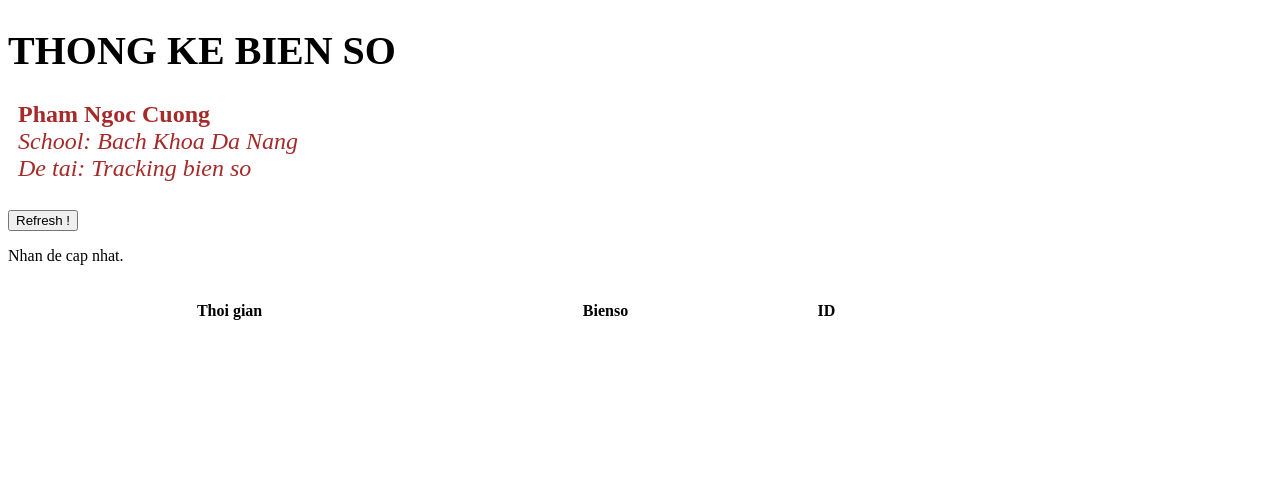
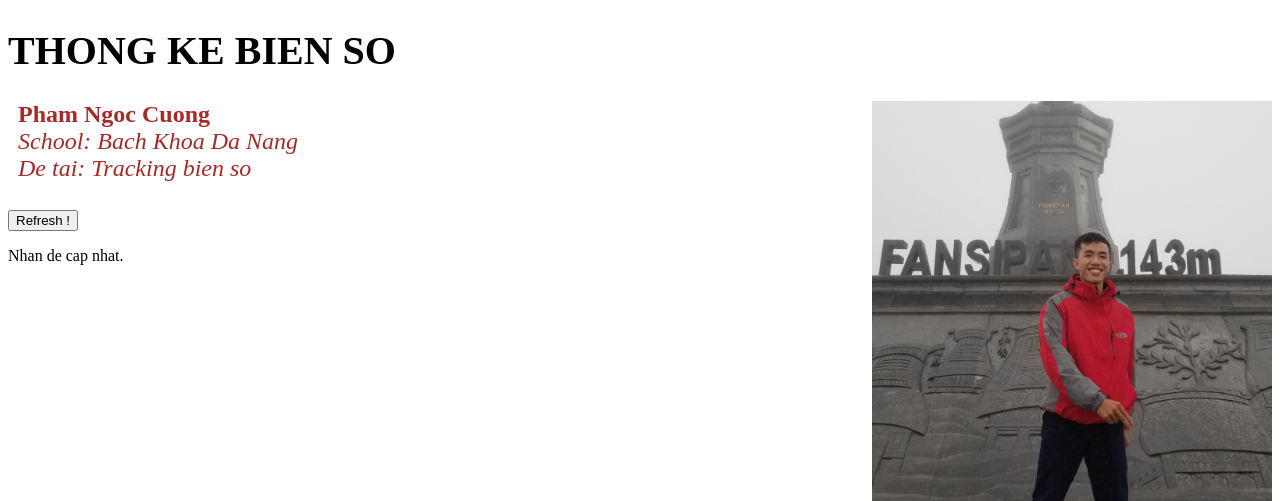
Before and after one commit to PhamCuong98/Automatic_Number_Plate, a Flask app: template templates/index.html in a window 1280 px wide. Shown: the top 501 px of the page. Run offline with Flask 2, Linux system fonts and the light colour scheme; the template is opened without the code that fills it, so the values that code supplies are empty.

```diff
--- a/app.py
+++ b/app.py
@@ -53,8 +53,7 @@ def bienso():
   print(time)
   print(bienso)
   len_n = len(time)
-  pics = os.listdir('static/images/')
-  return render_template('index.html', time= time, bienso= bienso, len_n=len_n, pics=pics)
+  return render_template('index.html', time= time, bienso= bienso, len_n=len_n)
 def login():
   name= request.form['username']
   pwd= request.form['password']
@@ -67,4 +66,4 @@ def login():
     bienso()
 
 if __name__ == '__main__':
-    app.run(debug= False)
+    app.run(debug= True)
--- a/templates/index.html
+++ b/templates/index.html
@@ -6,9 +6,7 @@
 
 {% block body %}
         <h1 style="font-size: 250%;">THONG KE BIEN SO</h1>
-        {% for pic in pics %}
-        <img src='/static/images/{{pic}}', style= "float: right; height: 400px; width: 400px;"/>
-        {% endfor %}
+        <img src="/static/images/pnc.jpg", style= "float: right; height: 400px; width: 400px;"/>
         <p style="font-size: 150%; color: brown; margin: 10px;">
             <!-- in dam text-->
             <b>Pham Ngoc Cuong</b><br>
```
